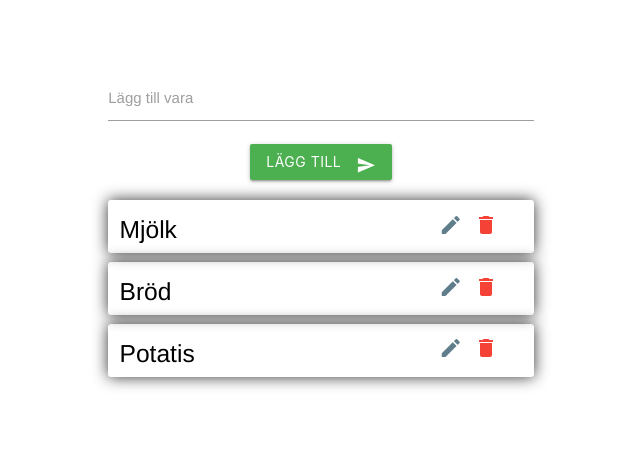
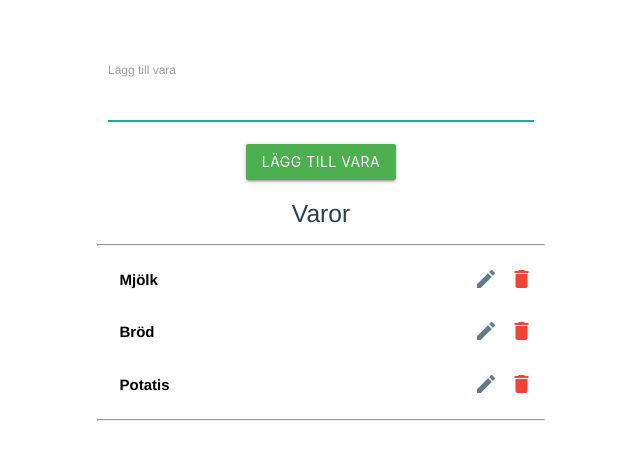
Before and after one commit to MikaelFeher/vue-grocery-list, a Vue app: page / in a window 1280 px wide. Shown: the top 460 px of the page, without its empty margins (319-959 px from the left). Built offline with nearby package versions, Linux system fonts and the light colour scheme.

Commit message:
Adds focus to the correct input field depending on add or edit item. Updates some styling aspects on the items lists.

```diff
--- a/src/App.vue
+++ b/src/App.vue
@@ -3,38 +3,43 @@
     <div class="row">
       <form @submit.prevent="addItem" class="col s12 col m6 offset-m3">
         <div v-if="isEditing" class="input-field">
-          <input type="text" id="edit-item" v-model="itemToEdit.name" class="center-align">
           <label for="edit-item">Redigera vara</label>
+          <input type="text" id="edit-item" v-model="itemToEdit.name" class="center-align" autofocus=true>
         </div>
         <div v-else class="input-field">
+          <label for="add-item">Lägg till vara</label>
           <input type="text" id="add-item" v-model="itemToAdd" class="center-align">
-          <label for="add-item">Lägg till vara</label>
         </div>
         <h6 v-if="errorMsg.length" class="card-panel red white-text"><b>{{ errorMsg }}</b></h6>
-        <button type="submit" class="btn waves-effect waves-light green">{{ isEditing ? 'Uppdatera' : 'Lägg till'}} <i class="material-icons right">send</i></button>
+        <button type="submit" class="btn waves-effect waves-light green">{{ isEditing ? 'Uppdatera varan' : 'Lägg till vara'}}</button>
       </form>
     </div>
     <div class="row">
+      <h5>Varor</h5>
+      <hr class="col s12 col m6 offset-m3">
       <draggable v-model="groceries" @change="updateOrder">
         <transition-group>
           <ul v-if="groceries.length !== 0" v-for="item in groceries" :key="item._id" class="col s12 col m6 offset-m3">
             <li v-if="!item.completed" class="left-align black-text ">
-              <h5 class="col s9 truncate" @click="setItemCompleted(item._id)">{{ item.name }}</h5>
+              <p class="col s10 truncate" @click="setItemCompleted(item._id)"><b>{{ item.name }}</b></p>
               <i class="material-icons col s1 blue-grey-text" @click="editItem(item._id)">edit</i>
               <i class="material-icons col s1 red-text" @click="removeItem(item._id)">delete</i>
             </li>
           </ul>
         </transition-group>
       </draggable>
+      <hr class="col s12 col m6 offset-m3">
     </div>
     <div v-if="completedGroceries.length !== 0" >
       <div class="row">
-        <h4>Plockade varor</h4>
+        <h5>Plockade varor</h5>
+        <hr class="col s12 col m6 offset-m3">
         <ul v-for="item in completedGroceries" :key="item._id" class="col s12 col m6 offset-m3">
-          <li class="left-align black-text">
-            <h5 class="col s9 truncate" @click="setItemNotCompleted(item._id)">{{ item.name }}</h5>
+          <li class="center-align black-text">
+            <p class="col s12 truncate" @click="setItemNotCompleted(item._id)">{{ item.name }}</p>
           </li>
         </ul>
+        <hr class="col s12 col m6 offset-m3">
       </div>
       <button @click="clearCompleted" class="btn waves-effect waves-light red" id="clear-completed-button">Rensa plockade varor</button>
     </div>
@@ -66,6 +71,12 @@
     created: function() {
       this.populateLists()
     },
+    updated: function() {
+      const editItemInput = document.getElementById('edit-item') || undefined
+      const addItemInput = document.getElementById('add-item') || undefined
+
+      addItemInput ? addItemInput.focus() : editItemInput.focus()
+    },
     methods: {
       async populateLists() {
         this.completedGroceries = await this.groceries.filter(item => item.completed)
@@ -88,7 +99,7 @@
         this.errorMsg = ''
         const newId = await this.createId()
         this.groceries = this.groceries.concat({ _id: newId, order: this.groceries.length, name: this.itemToAdd.toLowerCase(), completed: false })
-        this.itemToAdd = '';
+        this.itemToAdd = ''
       },
       async createId() {
         const id = Math.floor(Math.random() * 99999)
@@ -163,15 +174,17 @@ ul {
 li {
   text-transform: capitalize;
   cursor: grab;
+  margin: 0;
+  padding: 0;
   /* background: #d1703c; */
   color: #fff;
   /* padding: 1%; */
   overflow: hidden;
-  margin-bottom: 2%;
+  /* margin-bottom: 2%; */
   /* border-bottom: 1px solid black;
   border-right: 1px solid black; */
   /* border: 1px solid black; */
-  box-shadow: 0 0 15px 0 #333;
+  /* box-shadow: 0 0 15px 0 #333; */
   border-radius: 3px;
 }
 i {
```
